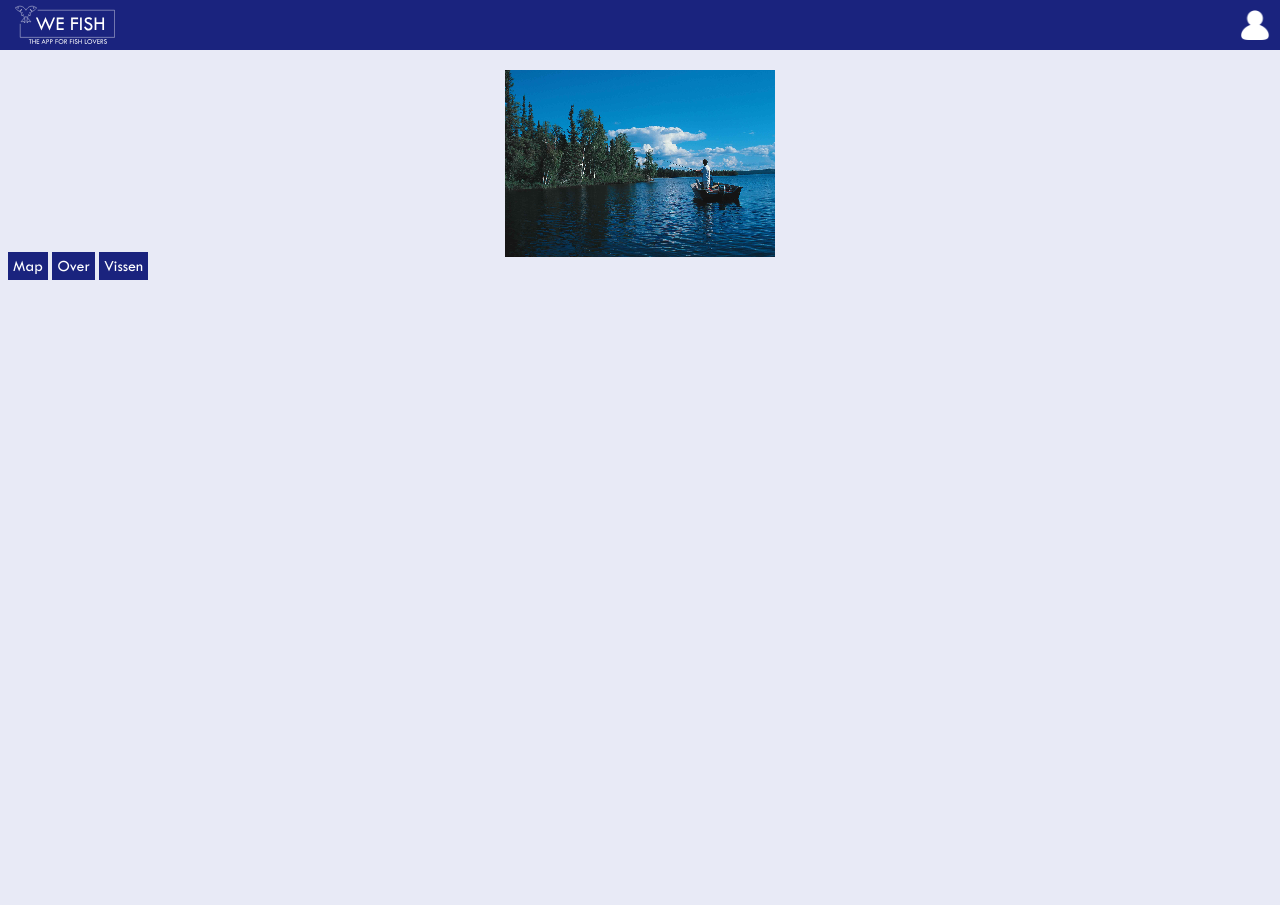
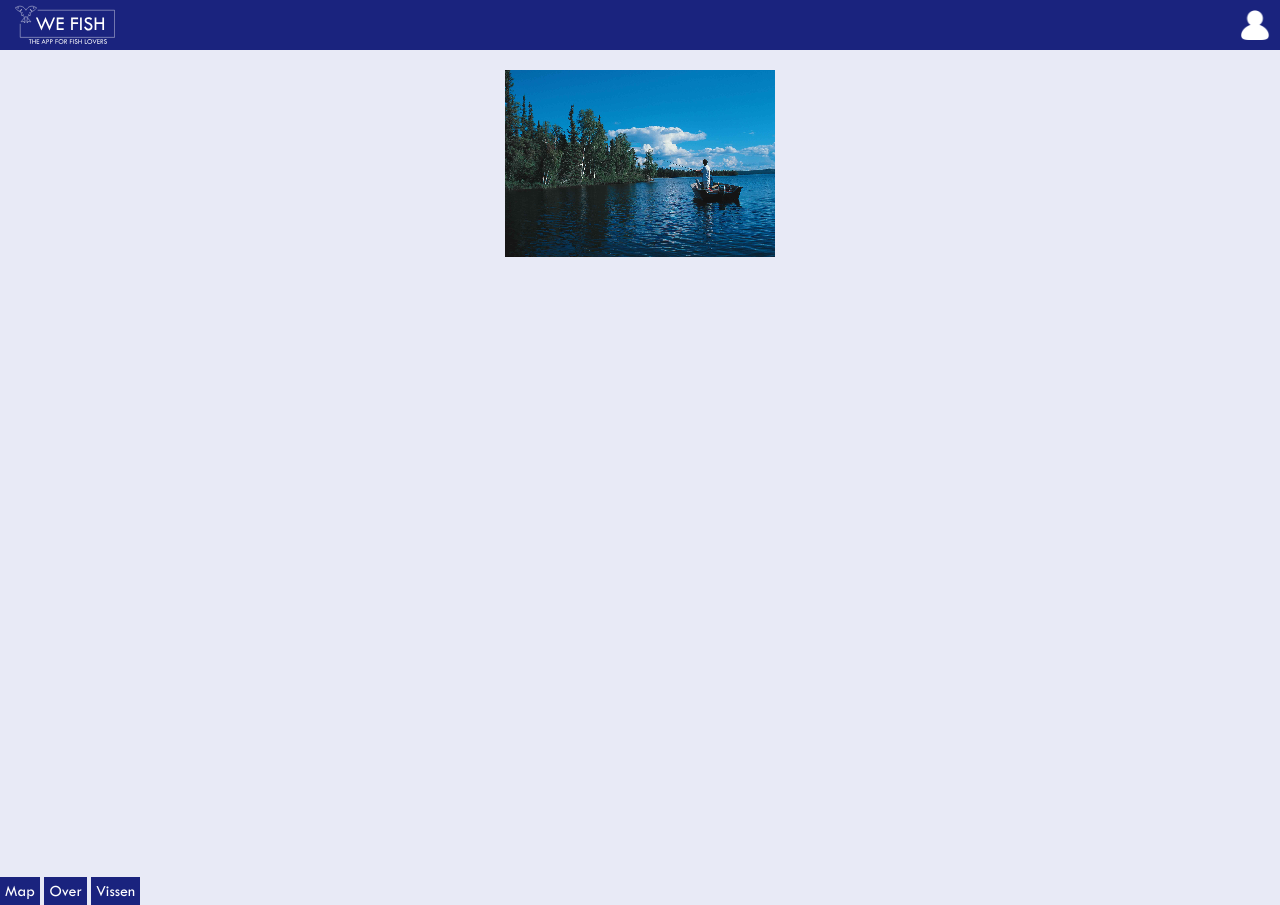
Before and after one commit to svennote/WeFish.github.io, a Jekyll site: the page built from start.html, in a window 1280 px wide. Built offline with Jekyll 4.4.1, drawn with Linux system fonts in a browser that asks for light colours.

Commit message:
aangepast

```diff
--- a/css/login.scss
+++ b/css/login.scss
@@ -35,6 +35,14 @@ display:block;
 margin:0 0 0 10px;
 width:100px;
 
+}
+
+footer {
+
+position: absolute;
+bottom:0;
+left:0;
+right:0;
 }
 
 footer a:link, a:visited {
--- a/css/main.scss
+++ b/css/main.scss
@@ -27,6 +27,7 @@ body {
 	font-weight: normal;
 	font-style: normal;
 }
+
 
 
 
```
